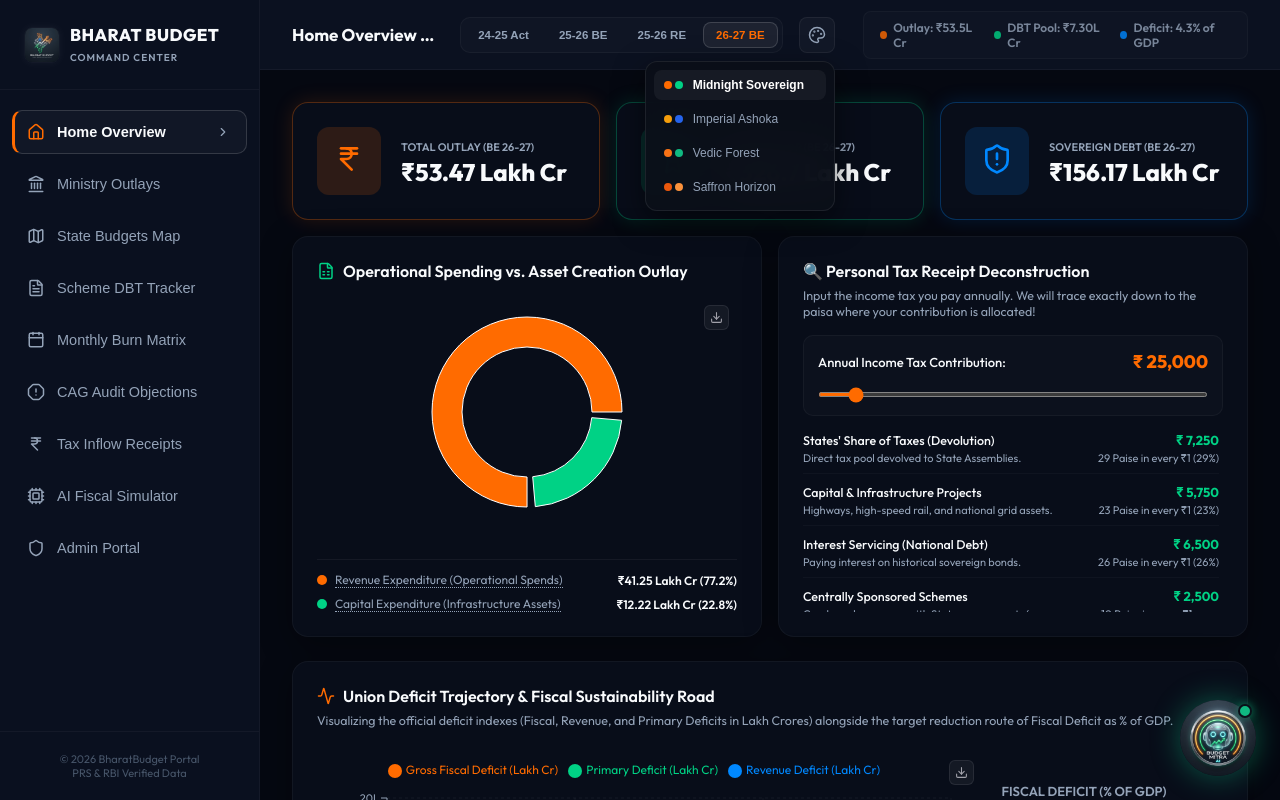
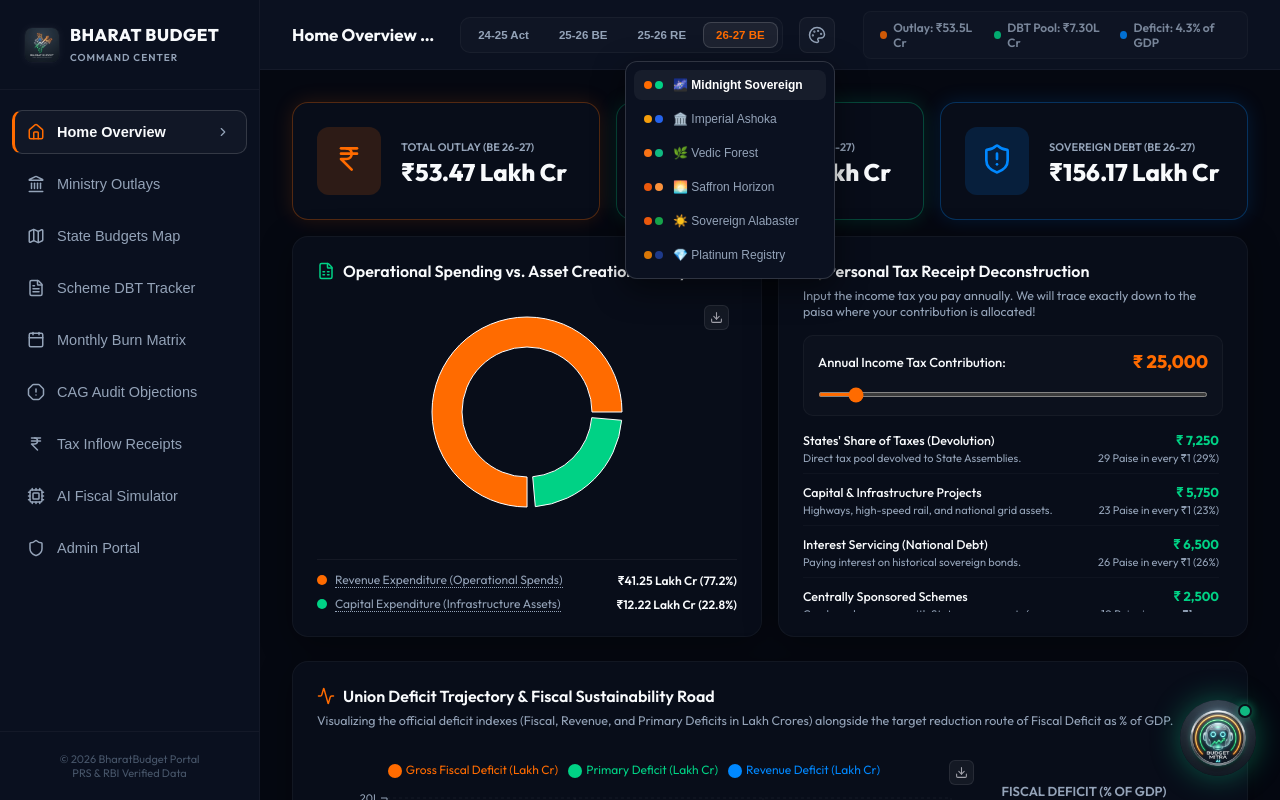
Before and after one commit to NisargPatel03/BharatBudget, a React (Vite) app: page / in a window 1280 px wide. Both pictures are taken after a click on the button 816 px from the left and 34 px from the top of the page. Shown: the top 800 px of the page. Built offline with nearby package versions, Linux system fonts and the light colour scheme.

Commit message:
Add ultra-premium Light Themes and dynamic liquid morph animations to the Theme switcher

```diff
--- a/src/App.jsx
+++ b/src/App.jsx
@@ -61,10 +61,12 @@ export default function App() {
   const [themeMenuOpen, setThemeMenuOpen] = useState(false);
 
   const themesList = [
-    { id: 'sovereign', name: 'Midnight Sovereign', dotColor: '#ff6b00', secondaryColor: '#00d285' },
-    { id: 'ashoka', name: 'Imperial Ashoka', dotColor: '#f59e0b', secondaryColor: '#2563eb' },
-    { id: 'vedic', name: 'Vedic Forest', dotColor: '#f97316', secondaryColor: '#10b981' },
-    { id: 'horizon', name: 'Saffron Horizon', dotColor: '#ea580c', secondaryColor: '#fb923c' }
+    { id: 'sovereign', name: '🌌 Midnight Sovereign', dotColor: '#ff6b00', secondaryColor: '#00d285' },
+    { id: 'ashoka', name: '🏛️ Imperial Ashoka', dotColor: '#f59e0b', secondaryColor: '#2563eb' },
+    { id: 'vedic', name: '🌿 Vedic Forest', dotColor: '#f97316', secondaryColor: '#10b981' },
+    { id: 'horizon', name: '🌅 Saffron Horizon', dotColor: '#ea580c', secondaryColor: '#fb923c' },
+    { id: 'alabaster', name: '☀️ Sovereign Alabaster', dotColor: '#ea580c', secondaryColor: '#16a34a' },
+    { id: 'platinum', name: '💎 Platinum Registry', dotColor: '#d97706', secondaryColor: '#1e3a8a' }
   ];
 
   // Dynamic CSS custom variables injector
@@ -76,6 +78,11 @@ export default function App() {
       root.style.setProperty('--bg-primary', '#050811');
       root.style.setProperty('--bg-secondary', '#0b1120');
       root.style.setProperty('--bg-card', 'rgba(11, 17, 32, 0.65)');
+      root.style.setProperty('--text-primary', '#f8fafc');
+      root.style.setProperty('--text-secondary', '#94a3b8');
+      root.style.setProperty('--text-muted', '#475569');
+      root.style.setProperty('--border-glass', 'rgba(255, 255, 255, 0.04)');
+      root.style.setProperty('--border-glass-active', 'rgba(255, 255, 255, 0.15)');
       root.style.setProperty('--saffron', '#ff6b00');
       root.style.setProperty('--saffron-glow', 'rgba(255, 107, 0, 0.15)');
       root.style.setProperty('--saffron-border', 'rgba(255, 107, 0, 0.3)');
@@ -89,6 +96,11 @@ export default function App() {
       root.style.setProperty('--bg-primary', '#040a1e');
       root.style.setProperty('--bg-secondary', '#0a122c');
       root.style.setProperty('--bg-card', 'rgba(10, 18, 44, 0.7)');
+      root.style.setProperty('--text-primary', '#f8fafc');
+      root.style.setProperty('--text-secondary', '#94a3b8');
+      root.style.setProperty('--text-muted', '#475569');
+      root.style.setProperty('--border-glass', 'rgba(255, 255, 255, 0.04)');
+      root.style.setProperty('--border-glass-active', 'rgba(255, 255, 255, 0.15)');
       root.style.setProperty('--saffron', '#f59e0b');
       root.style.setProperty('--saffron-glow', 'rgba(245, 158, 11, 0.15)');
       root.style.setProperty('--saffron-border', 'rgba(245, 158, 11, 0.3)');
@@ -102,6 +114,11 @@ export default function App() {
       root.style.setProperty('--bg-primary', '#020e0b');
       root.style.setProperty('--bg-secondary', '#031713');
       root.style.setProperty('--bg-card', 'rgba(3, 23, 19, 0.7)');
+      root.style.setProperty('--text-primary', '#f8fafc');
+      root.style.setProperty('--text-secondary', '#94a3b8');
+      root.style.setProperty('--text-muted', '#475569');
+      root.style.setProperty('--border-glass', 'rgba(255, 255, 255, 0.04)');
+      root.style.setProperty('--border-glass-active', 'rgba(255, 255, 255, 0.15)');
       root.style.setProperty('--saffron', '#f97316');
       root.style.setProperty('--saffron-glow', 'rgba(249, 115, 22, 0.15)');
       root.style.setProperty('--saffron-border', 'rgba(249, 115, 22, 0.3)');
@@ -115,6 +132,11 @@ export default function App() {
       root.style.setProperty('--bg-primary', '#110807');
       root.style.setProperty('--bg-secondary', '#1c110f');
       root.style.setProperty('--bg-card', 'rgba(28, 17, 15, 0.7)');
+      root.style.setProperty('--text-primary', '#f8fafc');
+      root.style.setProperty('--text-secondary', '#94a3b8');
+      root.style.setProperty('--text-muted', '#475569');
+      root.style.setProperty('--border-glass', 'rgba(255, 255, 255, 0.04)');
+      root.style.setProperty('--border-glass-active', 'rgba(255, 255, 255, 0.15)');
       root.style.setProperty('--saffron', '#ea580c');
       root.style.setProperty('--saffron-glow', 'rgba(234, 88, 12, 0.15)');
       root.style.setProperty('--saffron-border', 'rgba(234, 88, 12, 0.3)');
@@ -124,6 +146,42 @@ export default function App() {
       root.style.setProperty('--ashoka-blue', '#dc2626');
       root.style.setProperty('--ashoka-glow', 'rgba(220, 38, 38, 0.15)');
       root.style.setProperty('--ashoka-border', 'rgba(220, 38, 38, 0.3)');
+    } else if (theme === 'alabaster') {
+      root.style.setProperty('--bg-primary', '#f8fafc');
+      root.style.setProperty('--bg-secondary', '#ffffff');
+      root.style.setProperty('--bg-card', 'rgba(255, 255, 255, 0.7)');
+      root.style.setProperty('--border-glass', 'rgba(0, 0, 0, 0.08)');
+      root.style.setProperty('--border-glass-active', 'rgba(0, 0, 0, 0.20)');
+      root.style.setProperty('--text-primary', '#0f172a');
+      root.style.setProperty('--text-secondary', '#475569');
+      root.style.setProperty('--text-muted', '#94a3b8');
+      root.style.setProperty('--saffron', '#ea580c');
+      root.style.setProperty('--saffron-glow', 'rgba(234, 88, 12, 0.1)');
+      root.style.setProperty('--saffron-border', 'rgba(234, 88, 12, 0.2)');
+      root.style.setProperty('--emerald', '#16a34a');
+      root.style.setProperty('--emerald-glow', 'rgba(22, 163, 74, 0.1)');
+      root.style.setProperty('--emerald-border', 'rgba(22, 163, 74, 0.2)');
+      root.style.setProperty('--ashoka-blue', '#2563eb');
+      root.style.setProperty('--ashoka-glow', 'rgba(37, 99, 235, 0.1)');
+      root.style.setProperty('--ashoka-border', 'rgba(37, 99, 235, 0.2)');
+    } else if (theme === 'platinum') {
+      root.style.setProperty('--bg-primary', '#f1f5f9');
+      root.style.setProperty('--bg-secondary', '#ffffff');
+      root.style.setProperty('--bg-card', 'rgba(255, 255, 255, 0.75)');
+      root.style.setProperty('--border-glass', 'rgba(0, 0, 0, 0.08)');
+      root.style.setProperty('--border-glass-active', 'rgba(0, 0, 0, 0.20)');
+      root.style.setProperty('--text-primary', '#0f172a');
+      root.style.setProperty('--text-secondary', '#475569');
+      root.style.setProperty('--text-muted', '#94a3b8');
+      root.style.setProperty('--saffron', '#d97706');
+      root.style.setProperty('--saffron-glow', 'rgba(217, 119, 6, 0.1)');
+      root.style.setProperty('--saffron-border', 'rgba(217, 119, 6, 0.2)');
+      root.style.setProperty('--emerald', '#059669');
+      root.style.setProperty('--emerald-glow', 'rgba(5, 150, 105, 0.1)');
+      root.style.setProperty('--emerald-border', 'rgba(5, 150, 105, 0.2)');
+      root.style.setProperty('--ashoka-blue', '#1e3a8a');
+      root.style.setProperty('--ashoka-glow', 'rgba(30, 58, 138, 0.1)');
+      root.style.setProperty('--ashoka-border', 'rgba(30, 58, 138, 0.2)');
     }
   }, [theme]);
 
@@ -316,22 +374,25 @@ export default function App() {
             </button>
 
             {themeMenuOpen && (
-              <div style={{
+              <div
+                className="theme-dropdown-ani"
+                style={{
                   position: 'absolute',
                   top: '44px',
                   right: '12px',
-                background: 'rgba(11, 15, 25, 0.95)',
+                  background: 'var(--bg-secondary)',
                   backdropFilter: 'blur(20px)',
-                border: '1px solid rgba(255,255,255,0.08)',
+                  border: '1px solid var(--border-glass-active)',
                   borderRadius: '12px',
                   boxShadow: '0 10px 30px rgba(0,0,0,0.5)',
                   padding: '8px',
-                width: '190px',
+                  width: '210px',
                   zIndex: 1000,
                   display: 'flex',
                   flexDirection: 'column',
                   gap: '4px'
-              }}>
+                }}
+              >
                 {themesList.map((t) => {
                   const isActive = theme === t.id;
                   return (
--- a/src/index.css
+++ b/src/index.css
@@ -39,6 +39,10 @@
   padding: 0;
   scrollbar-width: thin;
   scrollbar-color: rgba(255, 255, 255, 0.1) transparent;
+  transition: background-color 0.65s cubic-bezier(0.25, 1, 0.5, 1),
+              border-color 0.65s cubic-bezier(0.25, 1, 0.5, 1),
+              box-shadow 0.65s cubic-bezier(0.25, 1, 0.5, 1),
+              color 0.35s ease;
 }
 
 body {
@@ -784,3 +788,21 @@ body {
     margin: 10px !important;
   }
 }
+
+/* Premium Theme Selector Dropdown Animation */
+@keyframes themeDropdownSwell {
+  from {
+    opacity: 0;
+    transform: scale(0.95) translateY(-8px);
+    backdrop-filter: blur(0px);
+  }
+  to {
+    opacity: 1;
+    transform: scale(1) translateY(0);
+    backdrop-filter: blur(20px);
+  }
+}
+.theme-dropdown-ani {
+  animation: themeDropdownSwell 0.32s cubic-bezier(0.34, 1.56, 0.64, 1) forwards;
+  transform-origin: top right;
+}
```
Lines whose indentation alone changed are shown as unchanged.
